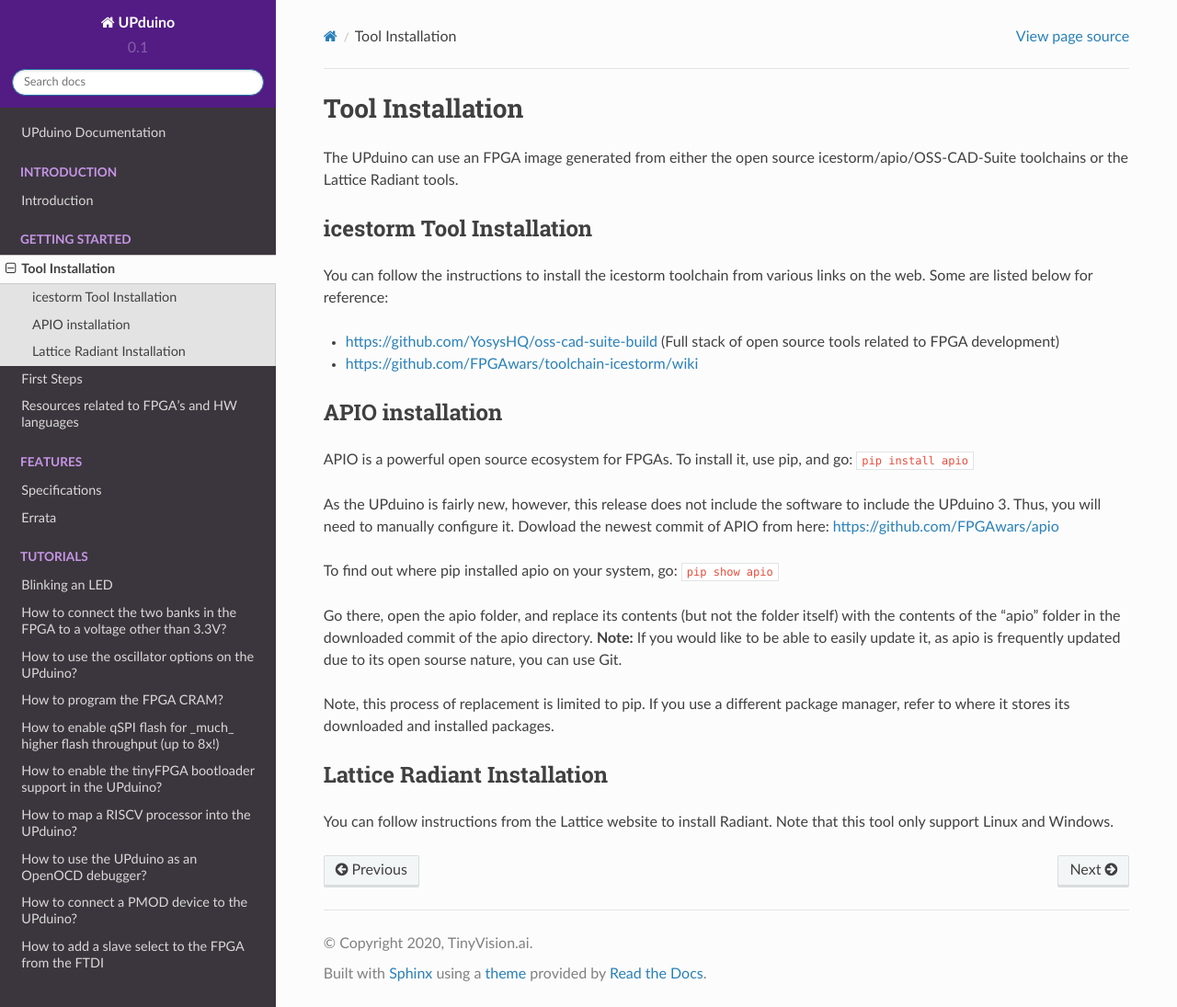
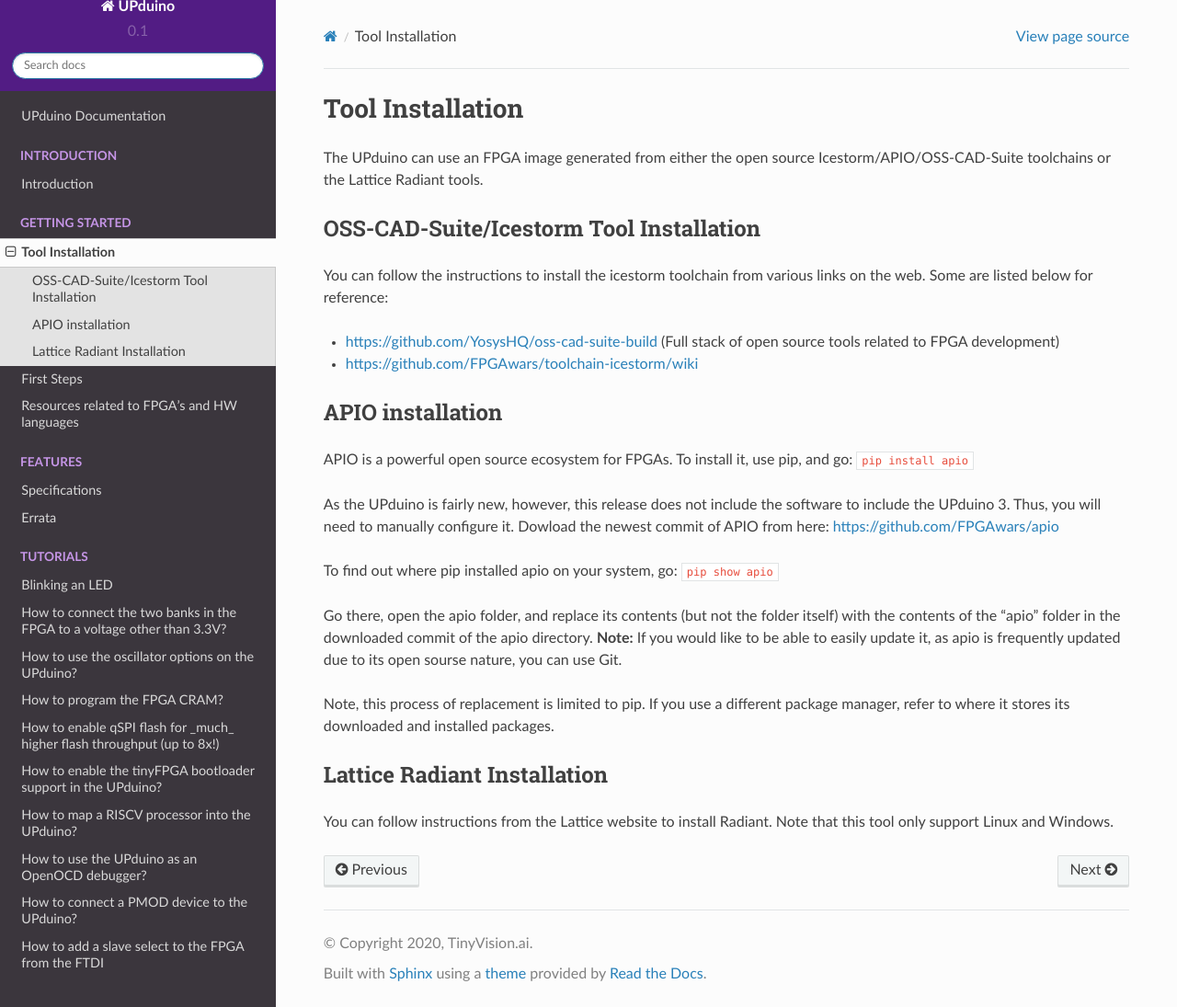
Before and after one commit to tinyvision-ai-inc/UPduino-v3.0, a Sphinx documentation site: the page built from docs/source/getting_started/tool_installation.rst, in a window 1280 px wide and 1095 px high. Shown: the whole window at 92% size. Built offline with Sphinx 7.4.7 and the Read the Docs theme 2.0.0, drawn with Linux system fonts in a browser that asks for light colours; pages that are not in the unit, such as notebooks, are missing from menus.

Commit message:
Update tool_installation.rst

```diff
--- a/docs/source/getting_started/tool_installation.rst
+++ b/docs/source/getting_started/tool_installation.rst
@@ -1,10 +1,10 @@
 Tool Installation
 =================
 
-The UPduino can use an FPGA image generated from either the open source icestorm/apio/OSS-CAD-Suite toolchains or the Lattice Radiant tools.
+The UPduino can use an FPGA image generated from either the open source Icestorm/APIO/OSS-CAD-Suite toolchains or the Lattice Radiant tools.
 
 
-icestorm Tool Installation
+OSS-CAD-Suite/Icestorm Tool Installation
 ---------------------------
 
 You can follow the instructions to install the icestorm toolchain from various links on the web. Some are listed below for reference:
```
